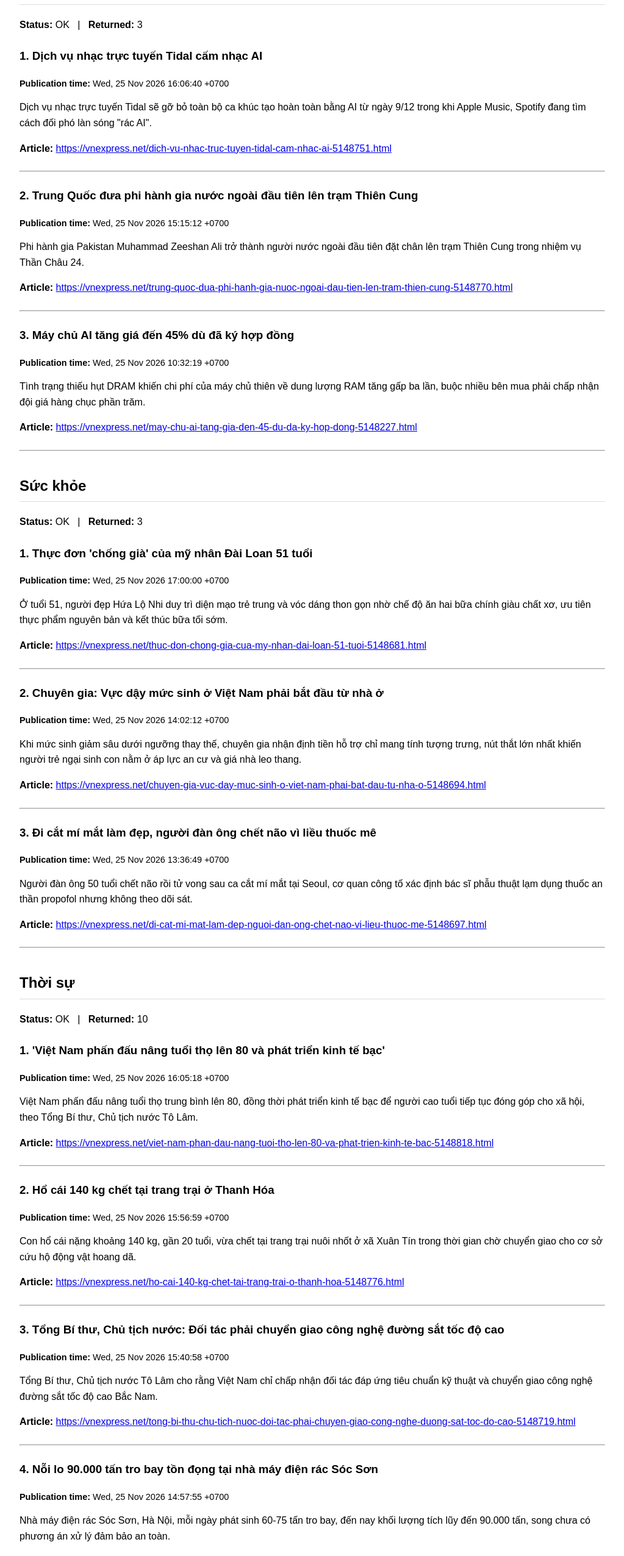
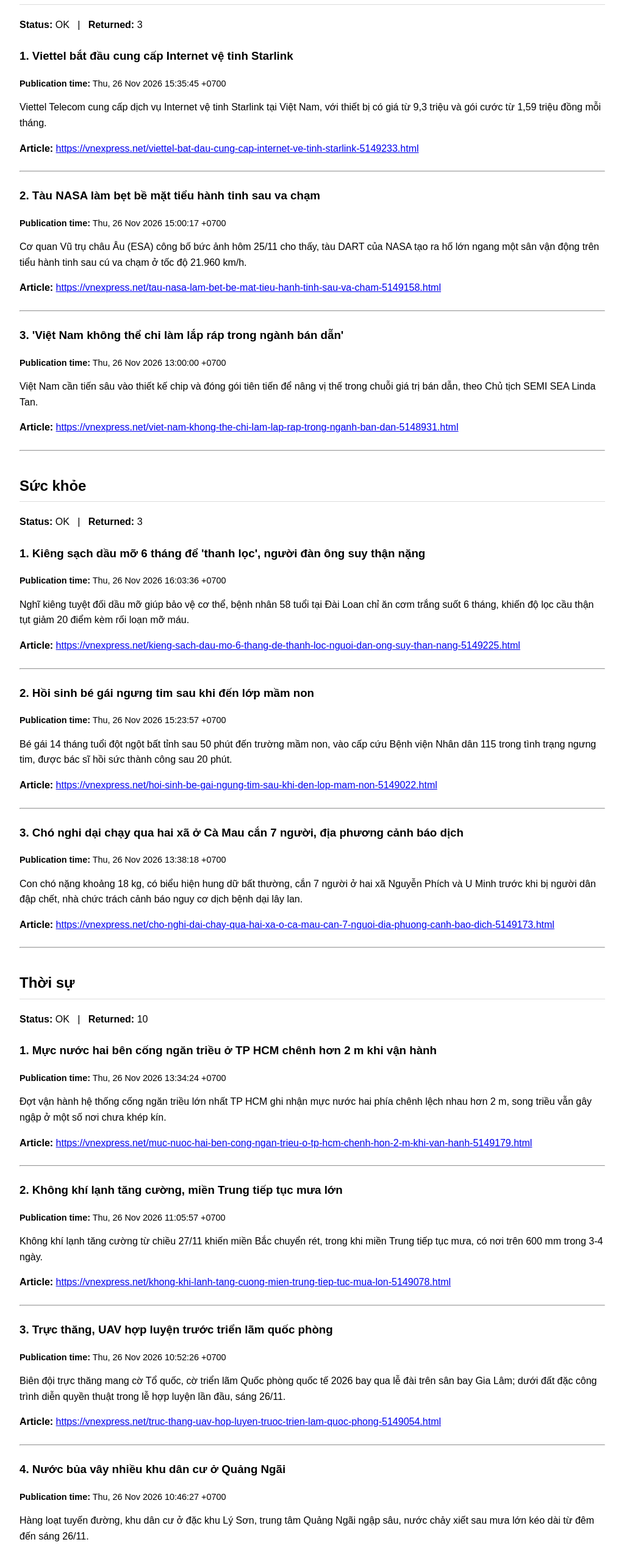
Before and after one commit to Henryta89/vnexpress-rss-briefing, a plain HTML site: page docs/index.html in a window 1280 px wide. Shown: the part 240-2792 px from the top of the page at 61% size, without its empty margins (128-1151 px from the left). Drawn offline with Linux system fonts and the light colour scheme.

Commit message:
chore: refresh VnExpress RSS briefing

```diff
--- a/docs/index.html
+++ b/docs/index.html
@@ -39,126 +39,126 @@ a {
 </head>
 <body>
 <h1>VnExpress RSS Briefing Source</h1>
-<p><strong>Updated:</strong> 2026-11-25 17:26:39 Asia/Ho_Chi_Minh</p>
+<p><strong>Updated:</strong> 2026-11-26 17:01:11 Asia/Ho_Chi_Minh</p>
 <p><strong>Source authority:</strong> VnExpress RSS</p>
 <section><h2>Khoa học công nghệ</h2>
 <p><strong>Status:</strong> OK &nbsp; | &nbsp; <strong>Returned:</strong> 3</p>
 <article>
-<h3>1. Dịch vụ nhạc trực tuyến Tidal cấm nhạc AI</h3>
-<p class="metadata"><strong>Publication time:</strong> Wed, 25 Nov 2026 16:06:40 +0700</p>
-<p class="description">Dịch vụ nhạc trực tuyến Tidal sẽ gỡ bỏ toàn bộ ca khúc tạo hoàn toàn bằng AI từ ngày 9/12 trong khi Apple Music, Spotify đang tìm cách đối phó làn sóng &quot;rác AI&quot;.</p>
-<p><strong>Article:</strong> <a href="https://vnexpress.net/dich-vu-nhac-truc-tuyen-tidal-cam-nhac-ai-5148751.html">https://vnexpress.net/dich-vu-nhac-truc-tuyen-tidal-cam-nhac-ai-5148751.html</a></p>
+<h3>1. Viettel bắt đầu cung cấp Internet vệ tinh Starlink</h3>
+<p class="metadata"><strong>Publication time:</strong> Thu, 26 Nov 2026 15:35:45 +0700</p>
+<p class="description">Viettel Telecom cung cấp dịch vụ Internet vệ tinh Starlink tại Việt Nam, với thiết bị có giá từ 9,3 triệu và gói cước từ 1,59 triệu đồng mỗi tháng.</p>
+<p><strong>Article:</strong> <a href="https://vnexpress.net/viettel-bat-dau-cung-cap-internet-ve-tinh-starlink-5149233.html">https://vnexpress.net/viettel-bat-dau-cung-cap-internet-ve-tinh-starlink-5149233.html</a></p>
 </article>
 <hr>
 <article>
-<h3>2. Trung Quốc đưa phi hành gia nước ngoài đầu tiên lên trạm Thiên Cung</h3>
-<p class="metadata"><strong>Publication time:</strong> Wed, 25 Nov 2026 15:15:12 +0700</p>
-<p class="description">Phi hành gia Pakistan Muhammad Zeeshan Ali trở thành người nước ngoài đầu tiên đặt chân lên trạm Thiên Cung trong nhiệm vụ Thần Châu 24.</p>
-<p><strong>Article:</strong> <a href="https://vnexpress.net/trung-quoc-dua-phi-hanh-gia-nuoc-ngoai-dau-tien-len-tram-thien-cung-5148770.html">https://vnexpress.net/trung-quoc-dua-phi-hanh-gia-nuoc-ngoai-dau-tien-len-tram-thien-cung-5148770.html</a></p>
+<h3>2. Tàu NASA làm bẹt bề mặt tiểu hành tinh sau va chạm</h3>
+<p class="metadata"><strong>Publication time:</strong> Thu, 26 Nov 2026 15:00:17 +0700</p>
+<p class="description">Cơ quan Vũ trụ châu Âu (ESA) công bố bức ảnh hôm 25/11 cho thấy, tàu DART của NASA tạo ra hố lớn ngang một sân vận động trên tiểu hành tinh sau cú va chạm ở tốc độ 21.960 km/h.</p>
+<p><strong>Article:</strong> <a href="https://vnexpress.net/tau-nasa-lam-bet-be-mat-tieu-hanh-tinh-sau-va-cham-5149158.html">https://vnexpress.net/tau-nasa-lam-bet-be-mat-tieu-hanh-tinh-sau-va-cham-5149158.html</a></p>
 </article>
 <hr>
 <article>
-<h3>3. Máy chủ AI tăng giá đến 45% dù đã ký hợp đồng</h3>
-<p class="metadata"><strong>Publication time:</strong> Wed, 25 Nov 2026 10:32:19 +0700</p>
-<p class="description">Tình trạng thiếu hụt DRAM khiến chi phí của máy chủ thiên về dung lượng RAM tăng gấp ba lần, buộc nhiều bên mua phải chấp nhận đội giá hàng chục phần trăm.</p>
-<p><strong>Article:</strong> <a href="https://vnexpress.net/may-chu-ai-tang-gia-den-45-du-da-ky-hop-dong-5148227.html">https://vnexpress.net/may-chu-ai-tang-gia-den-45-du-da-ky-hop-dong-5148227.html</a></p>
+<h3>3. &#x27;Việt Nam không thể chỉ làm lắp ráp trong ngành bán dẫn&#x27;</h3>
+<p class="metadata"><strong>Publication time:</strong> Thu, 26 Nov 2026 13:00:00 +0700</p>
+<p class="description">Việt Nam cần tiến sâu vào thiết kế chip và đóng gói tiên tiến để nâng vị thế trong chuỗi giá trị bán dẫn, theo Chủ tịch SEMI SEA Linda Tan.</p>
+<p><strong>Article:</strong> <a href="https://vnexpress.net/viet-nam-khong-the-chi-lam-lap-rap-trong-nganh-ban-dan-5148931.html">https://vnexpress.net/viet-nam-khong-the-chi-lam-lap-rap-trong-nganh-ban-dan-5148931.html</a></p>
 </article>
 <hr>
 </section>
 <section><h2>Sức khỏe</h2>
 <p><strong>Status:</strong> OK &nbsp; | &nbsp; <strong>Returned:</strong> 3</p>
 <article>
-<h3>1. Thực đơn &#x27;chống già&#x27; của mỹ nhân Đài Loan 51 tuổi</h3>
-<p class="metadata"><strong>Publication time:</strong> Wed, 25 Nov 2026 17:00:00 +0700</p>
-<p class="description">Ở tuổi 51, người đẹp Hứa Lộ Nhi duy trì diện mạo trẻ trung và vóc dáng thon gọn nhờ chế độ ăn hai bữa chính giàu chất xơ, ưu tiên thực phẩm nguyên bản và kết thúc bữa tối sớm.</p>
-<p><strong>Article:</strong> <a href="https://vnexpress.net/thuc-don-chong-gia-cua-my-nhan-dai-loan-51-tuoi-5148681.html">https://vnexpress.net/thuc-don-chong-gia-cua-my-nhan-dai-loan-51-tuoi-5148681.html</a></p>
+<h3>1. Kiêng sạch dầu mỡ 6 tháng để &#x27;thanh lọc&#x27;, người đàn ông suy thận nặng</h3>
+<p class="metadata"><strong>Publication time:</strong> Thu, 26 Nov 2026 16:03:36 +0700</p>
+<p class="description">Nghĩ kiêng tuyệt đối dầu mỡ giúp bảo vệ cơ thể, bệnh nhân 58 tuổi tại Đài Loan chỉ ăn cơm trắng suốt 6 tháng, khiến độ lọc cầu thận tụt giảm 20 điểm kèm rối loạn mỡ máu.</p>
+<p><strong>Article:</strong> <a href="https://vnexpress.net/kieng-sach-dau-mo-6-thang-de-thanh-loc-nguoi-dan-ong-suy-than-nang-5149225.html">https://vnexpress.net/kieng-sach-dau-mo-6-thang-de-thanh-loc-nguoi-dan-ong-suy-than-nang-5149225.html</a></p>
 </article>
 <hr>
 <article>
-<h3>2. Chuyên gia: Vực dậy mức sinh ở Việt Nam phải bắt đầu từ nhà ở</h3>
-<p class="metadata"><strong>Publication time:</strong> Wed, 25 Nov 2026 14:02:12 +0700</p>
-<p class="description">Khi mức sinh giảm sâu dưới ngưỡng thay thế, chuyên gia nhận định tiền hỗ trợ chỉ mang tính tượng trưng, nút thắt lớn nhất khiến người trẻ ngại sinh con nằm ở áp lực an cư và giá nhà leo thang.</p>
-<p><strong>Article:</strong> <a href="https://vnexpress.net/chuyen-gia-vuc-day-muc-sinh-o-viet-nam-phai-bat-dau-tu-nha-o-5148694.html">https://vnexpress.net/chuyen-gia-vuc-day-muc-sinh-o-viet-nam-phai-bat-dau-tu-nha-o-5148694.html</a></p>
+<h3>2. Hồi sinh bé gái ngưng tim sau khi đến lớp mầm non</h3>
+<p class="metadata"><strong>Publication time:</strong> Thu, 26 Nov 2026 15:23:57 +0700</p>
+<p class="description">Bé gái 14 tháng tuổi đột ngột bất tỉnh sau 50 phút đến trường mầm non, vào cấp cứu Bệnh viện Nhân dân 115 trong tình trạng ngưng tim, được bác sĩ hồi sức thành công sau 20 phút.</p>
+<p><strong>Article:</strong> <a href="https://vnexpress.net/hoi-sinh-be-gai-ngung-tim-sau-khi-den-lop-mam-non-5149022.html">https://vnexpress.net/hoi-sinh-be-gai-ngung-tim-sau-khi-den-lop-mam-non-5149022.html</a></p>
 </article>
 <hr>
 <article>
-<h3>3. Đi cắt mí mắt làm đẹp, người đàn ông chết não vì liều thuốc mê</h3>
-<p class="metadata"><strong>Publication time:</strong> Wed, 25 Nov 2026 13:36:49 +0700</p>
-<p class="description">Người đàn ông 50 tuổi chết não rồi tử vong sau ca cắt mí mắt tại Seoul, cơ quan công tố xác định bác sĩ phẫu thuật lạm dụng thuốc an thần propofol nhưng không theo dõi sát.</p>
-<p><strong>Article:</strong> <a href="https://vnexpress.net/di-cat-mi-mat-lam-dep-nguoi-dan-ong-chet-nao-vi-lieu-thuoc-me-5148697.html">https://vnexpress.net/di-cat-mi-mat-lam-dep-nguoi-dan-ong-chet-nao-vi-lieu-thuoc-me-5148697.html</a></p>
+<h3>3. Chó nghi dại chạy qua hai xã ở Cà Mau cắn 7 người, địa phương cảnh báo dịch</h3>
+<p class="metadata"><strong>Publication time:</strong> Thu, 26 Nov 2026 13:38:18 +0700</p>
+<p class="description">Con chó nặng khoảng 18 kg, có biểu hiện hung dữ bất thường, cắn 7 người ở hai xã Nguyễn Phích và U Minh trước khi bị người dân đập chết, nhà chức trách cảnh báo nguy cơ dịch bệnh dại lây lan.</p>
+<p><strong>Article:</strong> <a href="https://vnexpress.net/cho-nghi-dai-chay-qua-hai-xa-o-ca-mau-can-7-nguoi-dia-phuong-canh-bao-dich-5149173.html">https://vnexpress.net/cho-nghi-dai-chay-qua-hai-xa-o-ca-mau-can-7-nguoi-dia-phuong-canh-bao-dich-5149173.html</a></p>
 </article>
 <hr>
 </section>
 <section><h2>Thời sự</h2>
 <p><strong>Status:</strong> OK &nbsp; | &nbsp; <strong>Returned:</strong> 10</p>
 <article>
-<h3>1. &#x27;Việt Nam phấn đấu nâng tuổi thọ lên 80 và phát triển kinh tế bạc&#x27;</h3>
-<p class="metadata"><strong>Publication time:</strong> Wed, 25 Nov 2026 16:05:18 +0700</p>
-<p class="description">Việt Nam phấn đấu nâng tuổi thọ trung bình lên 80, đồng thời phát triển kinh tế bạc để người cao tuổi tiếp tục đóng góp cho xã hội, theo Tổng Bí thư, Chủ tịch nước Tô Lâm.</p>
-<p><strong>Article:</strong> <a href="https://vnexpress.net/viet-nam-phan-dau-nang-tuoi-tho-len-80-va-phat-trien-kinh-te-bac-5148818.html">https://vnexpress.net/viet-nam-phan-dau-nang-tuoi-tho-len-80-va-phat-trien-kinh-te-bac-5148818.html</a></p>
+<h3>1. Mực nước hai bên cống ngăn triều ở TP HCM chênh hơn 2 m khi vận hành</h3>
+<p class="metadata"><strong>Publication time:</strong> Thu, 26 Nov 2026 13:34:24 +0700</p>
+<p class="description">Đợt vận hành hệ thống cống ngăn triều lớn nhất TP HCM ghi nhận mực nước hai phía chênh lệch nhau hơn 2 m, song triều vẫn gây ngập ở một số nơi chưa khép kín.</p>
+<p><strong>Article:</strong> <a href="https://vnexpress.net/muc-nuoc-hai-ben-cong-ngan-trieu-o-tp-hcm-chenh-hon-2-m-khi-van-hanh-5149179.html">https://vnexpress.net/muc-nuoc-hai-ben-cong-ngan-trieu-o-tp-hcm-chenh-hon-2-m-khi-van-hanh-5149179.html</a></p>
 </article>
 <hr>
 <article>
-<h3>2. Hổ cái 140 kg chết tại trang trại ở Thanh Hóa</h3>
-<p class="metadata"><strong>Publication time:</strong> Wed, 25 Nov 2026 15:56:59 +0700</p>
-<p class="description">Con hổ cái nặng khoảng 140 kg, gần 20 tuổi, vừa chết tại trang trại nuôi nhốt ở xã Xuân Tín trong thời gian chờ chuyển giao cho cơ sở cứu hộ động vật hoang dã.</p>
-<p><strong>Article:</strong> <a href="https://vnexpress.net/ho-cai-140-kg-chet-tai-trang-trai-o-thanh-hoa-5148776.html">https://vnexpress.net/ho-cai-140-kg-chet-tai-trang-trai-o-thanh-hoa-5148776.html</a></p>
+<h3>2. Không khí lạnh tăng cường, miền Trung tiếp tục mưa lớn</h3>
+<p class="metadata"><strong>Publication time:</strong> Thu, 26 Nov 2026 11:05:57 +0700</p>
+<p class="description">Không khí lạnh tăng cường từ chiều 27/11 khiến miền Bắc chuyển rét, trong khi miền Trung tiếp tục mưa, có nơi trên 600 mm trong 3-4 ngày.</p>
+<p><strong>Article:</strong> <a href="https://vnexpress.net/khong-khi-lanh-tang-cuong-mien-trung-tiep-tuc-mua-lon-5149078.html">https://vnexpress.net/khong-khi-lanh-tang-cuong-mien-trung-tiep-tuc-mua-lon-5149078.html</a></p>
 </article>
 <hr>
 <article>
-<h3>3. Tổng Bí thư, Chủ tịch nước: Đối tác phải chuyển giao công nghệ đường sắt tốc độ cao</h3>
-<p class="metadata"><strong>Publication time:</strong> Wed, 25 Nov 2026 15:40:58 +0700</p>
-<p class="description">Tổng Bí thư, Chủ tịch nước Tô Lâm cho rằng Việt Nam chỉ chấp nhận đối tác đáp ứng tiêu chuẩn kỹ thuật và chuyển giao công nghệ đường sắt tốc độ cao Bắc Nam.</p>
-<p><strong>Article:</strong> <a href="https://vnexpress.net/tong-bi-thu-chu-tich-nuoc-doi-tac-phai-chuyen-giao-cong-nghe-duong-sat-toc-do-cao-5148719.html">https://vnexpress.net/tong-bi-thu-chu-tich-nuoc-doi-tac-phai-chuyen-giao-cong-nghe-duong-sat-toc-do-cao-5148719.html</a></p>
+<h3>3. Trực thăng, UAV hợp luyện trước triển lãm quốc phòng</h3>
+<p class="metadata"><strong>Publication time:</strong> Thu, 26 Nov 2026 10:52:26 +0700</p>
+<p class="description">Biên đội trực thăng mang cờ Tổ quốc, cờ triển lãm Quốc phòng quốc tế 2026 bay qua lễ đài trên sân bay Gia Lâm; dưới đất đặc công trình diễn quyền thuật trong lễ hợp luyện lần đầu, sáng 26/11.</p>
+<p><strong>Article:</strong> <a href="https://vnexpress.net/truc-thang-uav-hop-luyen-truoc-trien-lam-quoc-phong-5149054.html">https://vnexpress.net/truc-thang-uav-hop-luyen-truoc-trien-lam-quoc-phong-5149054.html</a></p>
 </article>
 <hr>
 <article>
-<h3>4. Nỗi lo 90.000 tấn tro bay tồn đọng tại nhà máy điện rác Sóc Sơn</h3>
-<p class="metadata"><strong>Publication time:</strong> Wed, 25 Nov 2026 14:57:55 +0700</p>
-<p class="description">Nhà máy điện rác Sóc Sơn, Hà Nội, mỗi ngày phát sinh 60-75 tấn tro bay, đến nay khối lượng tích lũy đến 90.000 tấn, song chưa có phương án xử lý đảm bảo an toàn.</p>
-<p><strong>Article:</strong> <a href="https://vnexpress.net/noi-lo-90-000-tan-tro-bay-ton-dong-tai-nha-may-dien-rac-soc-son-5148712.html">https://vnexpress.net/noi-lo-90-000-tan-tro-bay-ton-dong-tai-nha-may-dien-rac-soc-son-5148712.html</a></p>
+<h3>4. Nước bủa vây nhiều khu dân cư ở Quảng Ngãi</h3>
+<p class="metadata"><strong>Publication time:</strong> Thu, 26 Nov 2026 10:46:27 +0700</p>
+<p class="description">Hàng loạt tuyến đường, khu dân cư ở đặc khu Lý Sơn, trung tâm Quảng Ngãi ngập sâu, nước chảy xiết sau mưa lớn kéo dài từ đêm đến sáng 26/11.</p>
+<p><strong>Article:</strong> <a href="https://vnexpress.net/nuoc-bua-vay-nhieu-khu-dan-cu-o-quang-ngai-5149019.html">https://vnexpress.net/nuoc-bua-vay-nhieu-khu-dan-cu-o-quang-ngai-5149019.html</a></p>
 </article>
 <hr>
 <article>
-<h3>5. Bí thư Đà Nẵng: Không để dân nhường đất dự án nhưng thiếu tiền làm nhà</h3>
-<p class="metadata"><strong>Publication time:</strong> Wed, 25 Nov 2026 12:32:51 +0700</p>
-<p class="description">Bí thư Thành ủy Đà Nẵng Lê Ngọc Quang yêu cầu bảo đảm người dân nhường đất cho các dự án có cuộc sống ít nhất bằng hoặc tốt hơn nơi ở cũ, không phải vay mượn tiền làm nhà tái định cư.</p>
-<p><strong>Article:</strong> <a href="https://vnexpress.net/bi-thu-da-nang-khong-de-dan-nhuong-dat-du-an-nhung-thieu-tien-lam-nha-5148668.html">https://vnexpress.net/bi-thu-da-nang-khong-de-dan-nhuong-dat-du-an-nhung-thieu-tien-lam-nha-5148668.html</a></p>
+<h3>5. Hàng không ồ ạt tăng chuyến cuối năm</h3>
+<p class="metadata"><strong>Publication time:</strong> Thu, 26 Nov 2026 09:49:43 +0700</p>
+<p class="description">Các hãng hàng không trong nước và quốc tế tăng 473 chuyến bay mỗi tuần so với cùng kỳ năm trước, mở rộng đường bay đến nhiều thị trường dịp cuối năm.</p>
+<p><strong>Article:</strong> <a href="https://vnexpress.net/hang-khong-o-at-tang-chuyen-cuoi-nam-5149026.html">https://vnexpress.net/hang-khong-o-at-tang-chuyen-cuoi-nam-5149026.html</a></p>
 </article>
 <hr>
 <article>
-<h3>6. Lao động đi Hàn làm nông 8 tháng để dành hơn 300 triệu đồng</h3>
-<p class="metadata"><strong>Publication time:</strong> Wed, 25 Nov 2026 12:14:29 +0700</p>
-<p class="description">Thu nhập người Việt làm nông, ngư nghiệp thời vụ đạt 45-60 triệu đồng gồm tăng ca, tổng tích lũy sau trừ chi phí 100- 320 triệu với hợp đồng 3-8 tháng, theo Bộ Nội vụ.</p>
-<p><strong>Article:</strong> <a href="https://vnexpress.net/lao-dong-di-han-lam-nong-8-thang-de-danh-hon-300-trieu-dong-5148666.html">https://vnexpress.net/lao-dong-di-han-lam-nong-8-thang-de-danh-hon-300-trieu-dong-5148666.html</a></p>
+<h3>6. Hơn 1.400 tỷ đồng cải tạo đường băng sân bay Đà Nẵng</h3>
+<p class="metadata"><strong>Publication time:</strong> Thu, 26 Nov 2026 09:07:55 +0700</p>
+<p class="description">Đường băng phía Tây sân bay Đà Nẵng dài hơn 3 km sẽ được cải tạo, xây thêm các đường lăn với tổng vốn đầu tư 1.427 tỷ đồng, dự kiến hoàn thành năm 2028.</p>
+<p><strong>Article:</strong> <a href="https://vnexpress.net/hon-1-400-ty-dong-cai-tao-duong-bang-san-bay-da-nang-5148984.html">https://vnexpress.net/hon-1-400-ty-dong-cai-tao-duong-bang-san-bay-da-nang-5148984.html</a></p>
 </article>
 <hr>
 <article>
-<h3>7. Dự kiến khởi công đường sắt tốc độ cao Bắc Nam cuối năm 2028</h3>
-<p class="metadata"><strong>Publication time:</strong> Wed, 25 Nov 2026 11:01:31 +0700</p>
-<p class="description">Trong 30 tháng thực hiện hợp đồng lập báo cáo nghiên cứu khả thi, liên danh tư vấn thiết kế dự án sẽ lựa chọn hướng tuyến, công nghệ..., phấn đấu khởi công dự án cuối năm 2028.</p>
-<p><strong>Article:</strong> <a href="https://vnexpress.net/du-kien-khoi-cong-duong-sat-toc-do-cao-bac-nam-cuoi-nam-2028-5148586.html">https://vnexpress.net/du-kien-khoi-cong-duong-sat-toc-do-cao-bac-nam-cuoi-nam-2028-5148586.html</a></p>
+<h3>7. Bí thư xã &#x27;kéo khách&#x27; về đồi chè nhờ mạng xã hội</h3>
+<p class="metadata"><strong>Publication time:</strong> Thu, 26 Nov 2026 07:00:00 +0700</p>
+<p class="description">Từ chỗ gần như không sử dụng mạng xã hội, Bí thư xã Long Cốc Nguyễn Hoàng Trung tự đứng trước ống kính giới thiệu đồi chè, đưa hàng nghìn du khách đến với địa phương.</p>
+<p><strong>Article:</strong> <a href="https://vnexpress.net/bi-thu-xa-keo-khach-ve-doi-che-nho-mang-xa-hoi-5123377.html">https://vnexpress.net/bi-thu-xa-keo-khach-ve-doi-che-nho-mang-xa-hoi-5123377.html</a></p>
 </article>
 <hr>
 <article>
-<h3>8. Phó pháp chủ Giáo hội Phật giáo Việt Nam Thích Đức Nghiệp viên tịch</h3>
-<p class="metadata"><strong>Publication time:</strong> Wed, 25 Nov 2026 09:47:19 +0700</p>
-<p class="description">Trưởng lão hòa thượng Thích Đức Nghiệp, Phó pháp chủ Hội đồng Chứng minh Giáo hội Phật giáo Việt Nam, viên tịch, hưởng thọ 98 tuổi.</p>
-<p><strong>Article:</strong> <a href="https://vnexpress.net/pho-phap-chu-giao-hoi-phat-giao-viet-nam-thich-duc-nghiep-vien-tich-5148571.html">https://vnexpress.net/pho-phap-chu-giao-hoi-phat-giao-viet-nam-thich-duc-nghiep-vien-tich-5148571.html</a></p>
+<h3>8. Hàng quán phủ kín tầng một nhà tập thể cũ ở Hà Nội</h3>
+<p class="metadata"><strong>Publication time:</strong> Thu, 26 Nov 2026 00:00:00 +0700</p>
+<p class="description">Tầng một nhiều khu tập thể cũ được tận dụng kinh doanh ăn uống, sơn và hóa chất, tiềm ẩn nguy cơ cháy nổ, đe dọa an toàn của hàng trăm hộ dân sống phía trên.</p>
+<p><strong>Article:</strong> <a href="https://vnexpress.net/hang-quan-phu-kin-tang-mot-nha-tap-the-cu-o-ha-noi-5148886.html">https://vnexpress.net/hang-quan-phu-kin-tang-mot-nha-tap-the-cu-o-ha-noi-5148886.html</a></p>
 </article>
 <hr>
 <article>
-<h3>9. TS Hoàng Minh Hiếu: Phạt lao động công ích vừa răn đe, vừa giáo dục</h3>
-<p class="metadata"><strong>Publication time:</strong> Wed, 25 Nov 2026 07:30:00 +0700</p>
-<p class="description">Ủy viên chuyên trách Ủy ban Pháp luật và Tư pháp của Quốc hội Hoàng Minh Hiếu cho rằng lao động công ích thay tiền phạt vừa bảo đảm tính răn đe, vừa tăng tính giáo dục và trách nhiệm xã hội.</p>
-<p><strong>Article:</strong> <a href="https://vnexpress.net/ts-hoang-minh-hieu-phat-lao-dong-cong-ich-vua-ran-de-vua-giao-duc-5147696.html">https://vnexpress.net/ts-hoang-minh-hieu-phat-lao-dong-cong-ich-vua-ran-de-vua-giao-duc-5147696.html</a></p>
+<h3>9. Ký hợp đồng tư vấn lớn nhất dự án đường sắt tốc độ cao Bắc Nam</h3>
+<p class="metadata"><strong>Publication time:</strong> Wed, 25 Nov 2026 21:56:38 +0700</p>
+<p class="description">Chiều 25/11, Ban Quản lý dự án Thăng Long ký hợp đồng tư vấn đường sắt tốc độ cao Bắc Nam trị giá hơn 10.243 tỷ đồng với liên danh 8 nhà thầu Việt Nam, Pháp và Hàn Quốc.</p>
+<p><strong>Article:</strong> <a href="https://vnexpress.net/ky-hop-dong-tu-van-lon-nhat-du-an-duong-sat-toc-do-cao-bac-nam-5148913.html">https://vnexpress.net/ky-hop-dong-tu-van-lon-nhat-du-an-duong-sat-toc-do-cao-bac-nam-5148913.html</a></p>
 </article>
 <hr>
 <article>
-<h3>10. Khu vực nào ở TP HCM giảm ngập nhờ dự án ngăn triều 10.000 tỷ đồng?</h3>
-<p class="metadata"><strong>Publication time:</strong> Wed, 25 Nov 2026 06:00:00 +0700</p>
-<p class="description">Dự án ngăn triều lớn nhất TP HCM được kỳ vọng giảm ngập cho 570 km2 khu nội đô, chiếm 1/4 diện tích thành phố trước sáp nhập, khoảng 6,5 triệu người hưởng lợi.</p>
-<p><strong>Article:</strong> <a href="https://vnexpress.net/khu-vuc-nao-o-tp-hcm-giam-ngap-nho-du-an-ngan-trieu-10-000-ty-dong-5148484.html">https://vnexpress.net/khu-vuc-nao-o-tp-hcm-giam-ngap-nho-du-an-ngan-trieu-10-000-ty-dong-5148484.html</a></p>
+<h3>10. Cây điệp 15 m bật gốc, đè hai ôtô ở Cần Thơ</h3>
+<p class="metadata"><strong>Publication time:</strong> Wed, 25 Nov 2026 21:03:48 +0700</p>
+<p class="description">Mưa lớn kèm gió mạnh khiến cây điệp cao hơn 15 m, cạnh trường học ở phường Ninh Kiều, bật gốc, đè trúng hai ôtô, tối 25/11.</p>
+<p><strong>Article:</strong> <a href="https://vnexpress.net/cay-diep-15-m-bat-goc-de-hai-oto-o-can-tho-5148908.html">https://vnexpress.net/cay-diep-15-m-bat-goc-de-hai-oto-o-can-tho-5148908.html</a></p>
 </article>
 <hr>
 </section>
```
